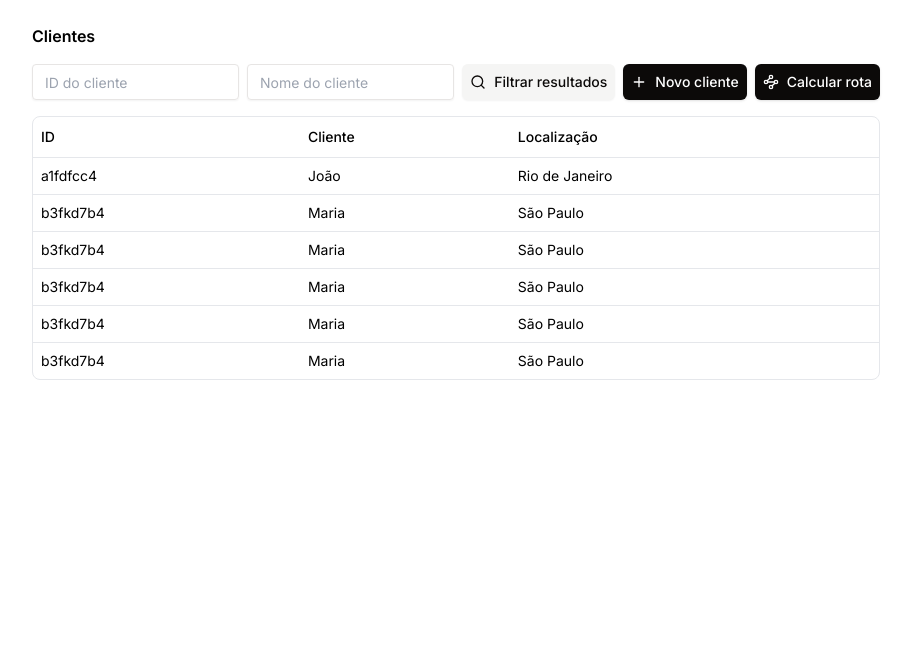
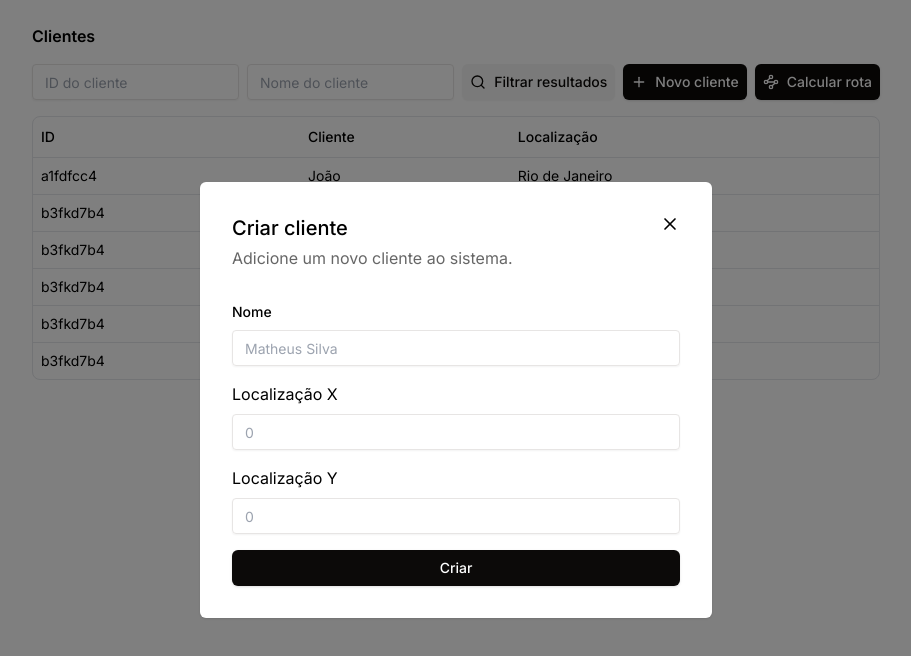
Before and after one commit to kauepalota/facilita-juridico-frontend-refactor, a Next.js app: page / in a window 1280 px wide. Both pictures are taken after a click on the button "Novo cliente". Shown: the top 656 px of the page, without its empty margins (184-1095 px from the left). Built offline with nearby package versions, Linux system fonts and the light colour scheme.

Commit message:
feat: add create client dialog

```diff
--- a/package.json
+++ b/package.json
@@ -9,6 +9,7 @@
     "lint": "next lint"
   },
   "dependencies": {
+    "@radix-ui/react-dialog": "^1.0.5",
     "lucide-react": "^0.344.0",
     "next": "14.1.2",
     "react": "^18",
--- a/src/app/components/ClientActions/index.tsx
+++ b/src/app/components/ClientActions/index.tsx
@@ -1,15 +1,11 @@
-import { Plus, Waypoints } from 'lucide-react'
+import { Waypoints } from 'lucide-react'
+import { ClientDialog } from '../ClientDialog'
 
 export function ClientActions() {
   return (
     <div className="ml-2 flex items-center gap-2">
-      <button
-        className="flex h-9 items-center gap-2 whitespace-nowrap rounded-md bg-stone-950 px-2 py-2 text-sm
-        font-medium text-white shadow hover:bg-stone-900"
-      >
-        <Plus size={16} />
-        <span className="max-md:hidden">Novo cliente</span>
-      </button>
+      <ClientDialog />
+
       <button
         className="flex h-9 items-center gap-2 whitespace-nowrap rounded-md bg-stone-950 px-2 py-2 text-sm
         font-medium text-white shadow hover:bg-stone-900"
--- /dev/null
+++ b/src/app/components/ClientDialog/index.tsx
@@ -0,0 +1,82 @@
+'use client'
+
+import * as Dialog from '@radix-ui/react-dialog'
+
+import { Plus, X } from 'lucide-react'
+
+export function ClientDialog() {
+  return (
+    <Dialog.Root>
+      <Dialog.Trigger asChild>
+        <button
+          className="flex h-9 items-center gap-2 whitespace-nowrap rounded-md bg-stone-950 px-2 py-2 text-sm
+        font-medium text-white shadow hover:bg-stone-900"
+        >
+          <Plus size={16} />
+          <span className="max-md:hidden">Novo cliente</span>
+        </button>
+      </Dialog.Trigger>
+      <Dialog.Portal>
+        <Dialog.Overlay className="fixed inset-0 bg-black/50" />
+
+        <Dialog.Content
+          className="fixed left-1/2 top-1/2 w-full -translate-x-1/2 -translate-y-1/2
+        rounded-md bg-white p-8 text-black shadow sm:max-w-lg"
+        >
+          <div className="flex justify-between">
+            <div className="flex flex-col gap-1">
+              <Dialog.Title className="text-xl font-medium">
+                Criar cliente
+              </Dialog.Title>
+
+              <Dialog.Description className="font-normal text-black/60">
+                Adicione um novo cliente ao sistema.
+              </Dialog.Description>
+            </div>
+
+            <Dialog.Close className="flex justify-start">
+              <X size={20} />
+            </Dialog.Close>
+          </div>
+
+          <form className="mt-8 grid items-start gap-4">
+            <div className="grid gap-2">
+              <label className="text-sm font-medium" htmlFor="name">
+                Nome
+              </label>
+              <input
+                id="name"
+                className="h-9 w-full rounded border border-stone-200 bg-transparent px-3 py-1 text-sm shadow-sm outline-none"
+                placeholder="Matheus Silva"
+              />
+            </div>
+            <div className="grid gap-2">
+              <label htmlFor="location-x">Localização X</label>
+              <input
+                id="location-x"
+                type="number"
+                className="h-9 w-full rounded border border-stone-200 bg-transparent px-3 py-1 text-sm shadow-sm outline-none"
+                placeholder="0"
+              />
+            </div>
+            <div className="grid gap-2">
+              <label htmlFor="location-y">Localização Y</label>
+              <input
+                id="location-y"
+                type="number"
+                className="h-9 w-full rounded border border-stone-200 bg-transparent px-3 py-1 text-sm shadow-sm outline-none"
+                placeholder="0"
+              />
+            </div>
+            <button
+              className="items-center gap-2 whitespace-nowrap rounded-md bg-stone-950 px-2 py-2 text-sm
+        font-medium text-white shadow hover:bg-stone-900"
+            >
+              Criar
+            </button>
+          </form>
+        </Dialog.Content>
+      </Dialog.Portal>
+    </Dialog.Root>
+  )
+}
--- a/src/app/layout.tsx
+++ b/src/app/layout.tsx
@@ -1,6 +1,6 @@
 import type { Metadata } from 'next'
 import { Inter } from 'next/font/google'
-import './globals.css'
+import '@/styles/globals.css'
 
 const inter = Inter({ subsets: ['latin'] })
 
```
Also changed, not shown: src/styles/globals.css (renamed from src/app/globals.css), 1 other file (tests, documents, lock files or other folders).
